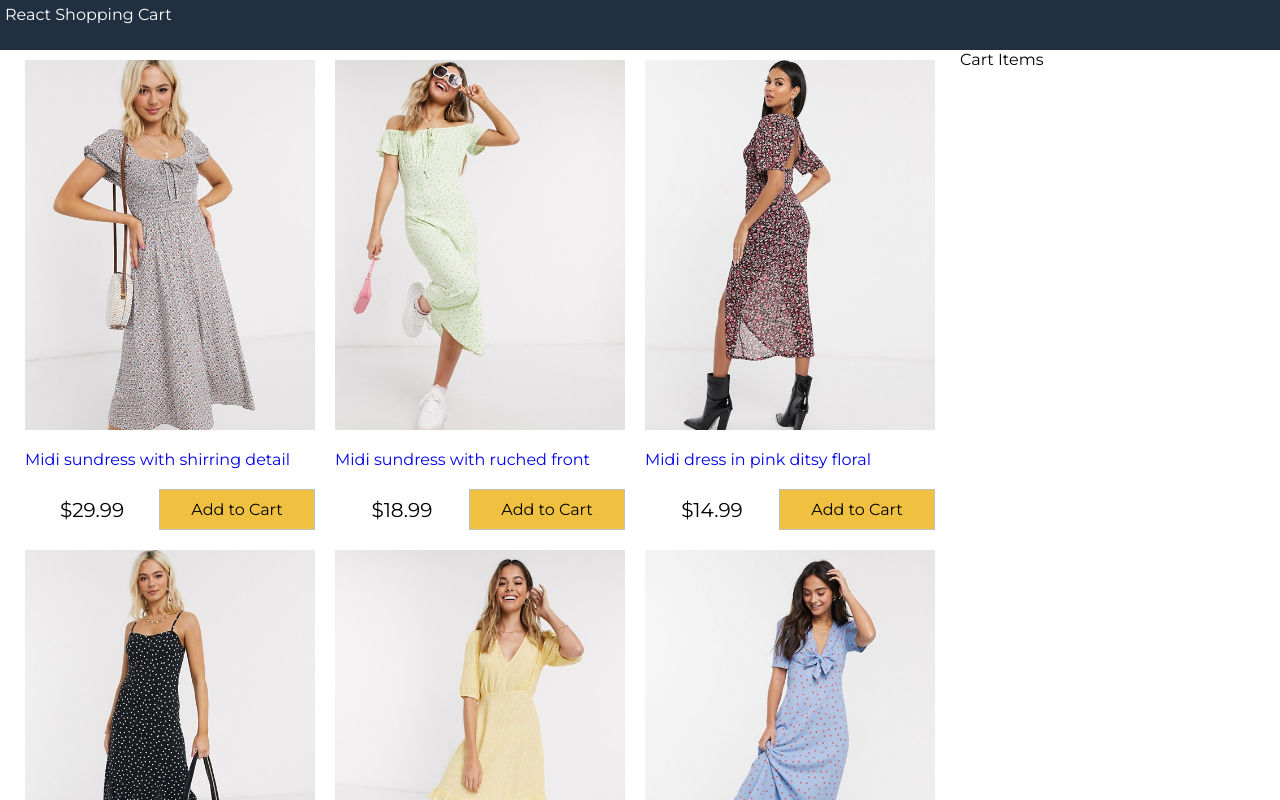
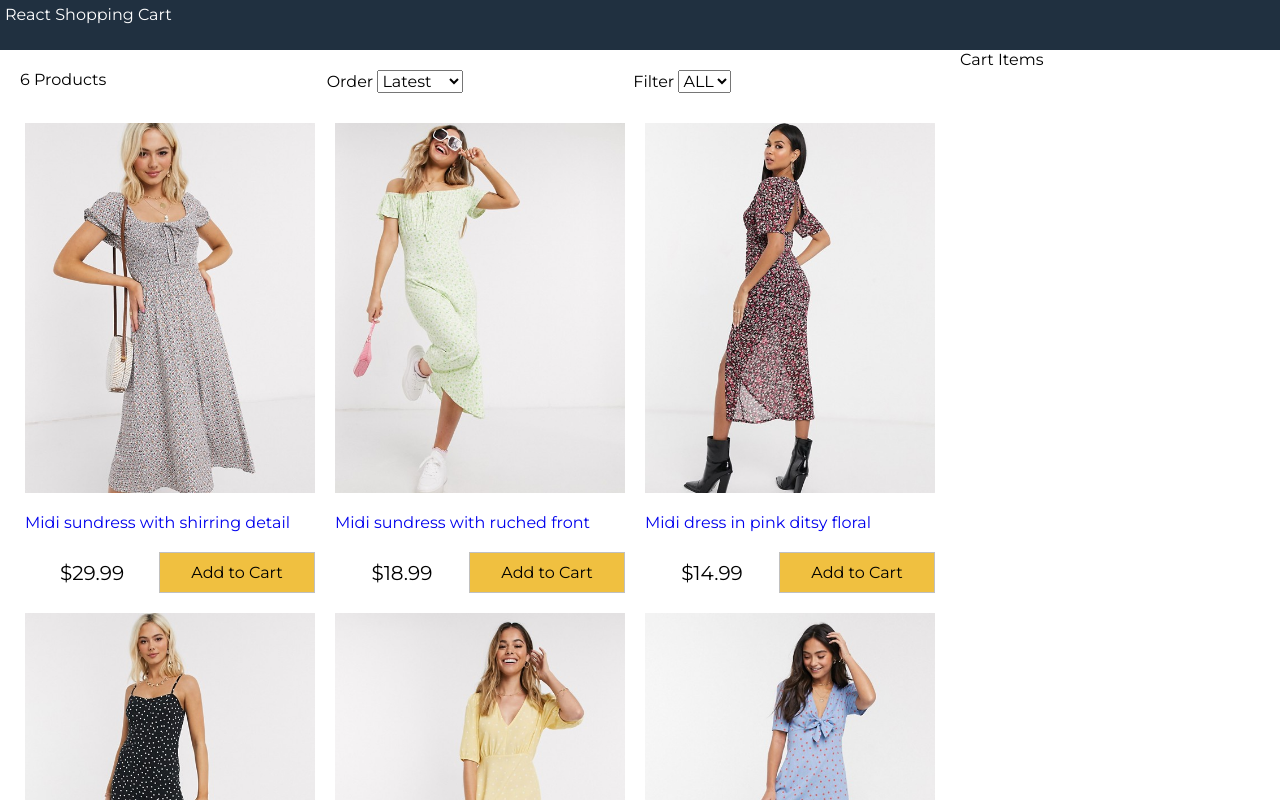
Before and after one commit to ScottWeiner/react-shopping-cart, a React (Create React App) app: page / in a window 1280 px wide. Shown: the top 800 px of the page. Built offline with nearby package versions, Linux system fonts and the light colour scheme.

Commit message:
Add Filter component Adds component to filter products shown by available size & sort based on price high/low or low/high

```diff
--- a/src/App.js
+++ b/src/App.js
@@ -2,6 +2,7 @@
 import React, { Component } from 'react'
 import data from "./data.json"
 import Products from './components/Products'
+import Filter from './components/Filter'
 
 class App extends Component {
   constructor() {
@@ -14,6 +15,39 @@
 
   }
 
+  filterProducts = (event) => {
+    console.log(event.target.value)
+
+    if (event.target.value === '') {
+      this.setState({
+        size: event.target.value,
+        products: data.products
+      })
+    } else {
+      this.setState({
+        size: event.target.value,
+        products: data.products.filter(x => x.availableSizes.indexOf(event.target.value) >= 0)
+      })
+    }
+
+  }
+
+  sortProducts = (event) => {
+    const sort = event.target.value
+    console.log('sort: ', sort)
+    this.setState(state => ({
+      sort: sort,
+      products: this.state.products.slice().sort((a, b) => (
+        sort === "lowest" ?
+          ((a.price > b.price) ? 1 : -1) :
+          sort === "highest" ?
+            ((a.price < b.price) ? 1 : -1) :
+            ((a._id < b._id) ? 1 : -1)
+      ))
+    }))
+
+  }
+
   render() {
     return (
       <div className="grid-container">
@@ -23,6 +57,13 @@
         <main>
           <div className="content">
             <div className="main">
+              <Filter
+                count={this.state.products.length}
+                size={this.state.size}
+                sort={this.state.sort}
+                filterProducts={this.filterProducts}
+                sortProducts={this.sortProducts}
+              />
               <Products products={this.state.products} />
             </div>
             <div className="sidebar">
--- /dev/null
+++ b/src/components/Filter.jsx
@@ -0,0 +1,32 @@
+import React, { Component } from 'react'
+
+export default class Filter extends Component {
+    render() {
+        return (
+            <div className="filter">
+                <div className="filter-result">
+                    {this.props.count} Products
+                </div>
+                <div className="filter-sort">
+                    Order {" "}
+                    <select value={this.props.sort} onChange={this.props.sortProducts}>
+                        <option value="latest">Latest</option>
+                        <option value="lowest">Lowest</option>
+                        <option value="highest">Highest</option>
+                    </select>
+                </div>
+                <div className='filter-size'>
+                    Filter {" "}
+                    <select value={this.props.size} onChange={this.props.filterProducts}>
+                        <option value="">ALL</option>
+                        <option value="XS">XS</option>
+                        <option value="S">S</option>
+                        <option value="M">M</option>
+                        <option value="L">L</option>
+                        <option value="XL">XL</option>
+                    </select>
+                </div>
+            </div>
+        )
+    }
+}
--- a/src/index.css
+++ b/src/index.css
@@ -134,3 +134,17 @@
 .button.primary {
   background-color: #f0c040;
 }
+
+/* Filter */
+
+.filter {
+  display: flex;
+  padding: 1rem;
+  margin: 1rem;
+  border-bottom: 0.1rem #c0c0c0 sold;
+  justify-content: space-between;
+}
+
+.filter div {
+  flex: 1
+}
```
